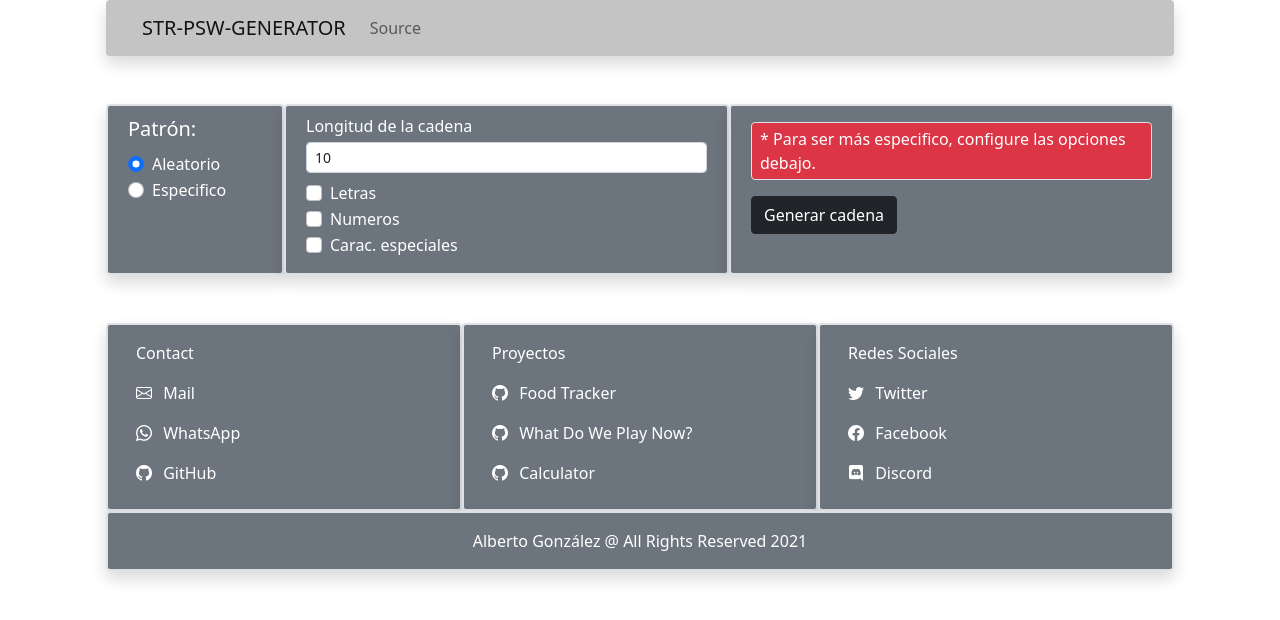
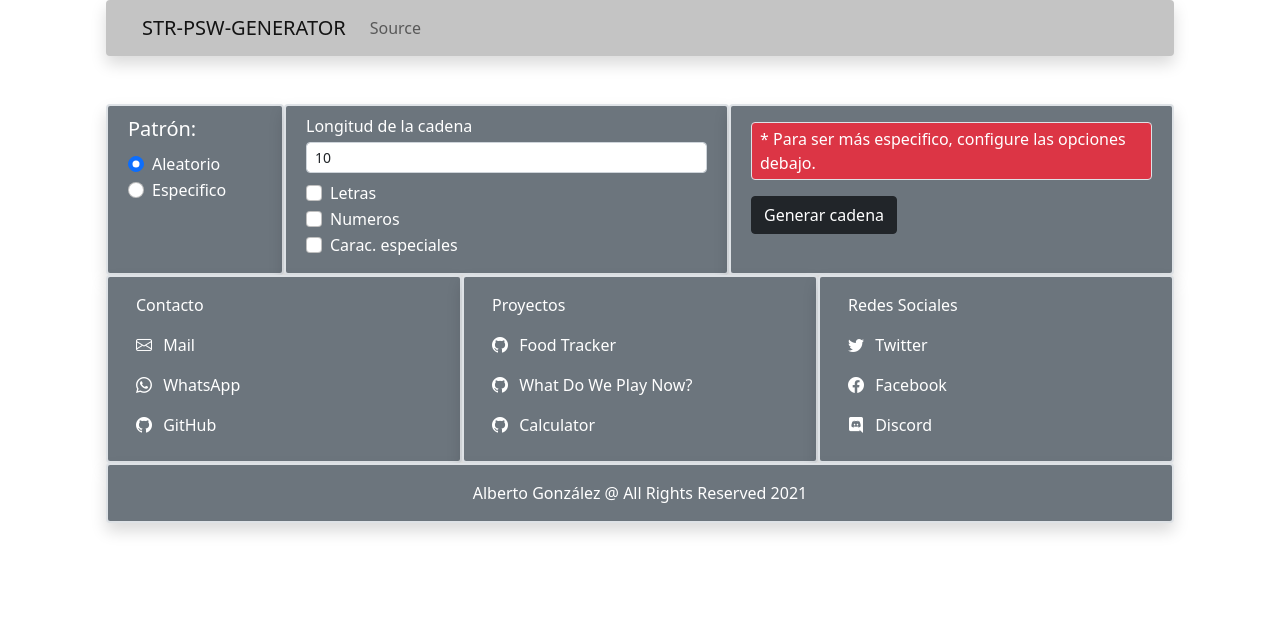
Before and after one commit to alsego41/String-PSW-Generator, a plain HTML site: page index.html in a window 1280 px wide. Drawn offline with nearby package versions, Linux system fonts and the light colour scheme.

Commit message:
Fixes visuales

```diff
--- a/index.html
+++ b/index.html
@@ -117,7 +117,7 @@
                     <div class="col-12 mt-2 border rounded bg-danger">
                         <p class="p-1 m-0">* Escriba una ’A’ o ‘a’ para letra mayuscula o minuscula.</p>
                     </div>
-                    <div class="col-12 mt-2 border rounded bg-secondary">
+                    <div class="col-12 mt-2 border rounded bg-danger">
                         <p class="m-0 p-1 d-inline-block align-middle">* Escriba un ‘1’ para números.</p>
                     </div>
                     <div class="col-12 mt-2 mb-2 border rounded bg-danger">
@@ -181,11 +181,11 @@
         </div>
 
         <!-- Footer -->
-        <footer class="container-lg row w-auto mx-auto mt-5">
+        <footer class="container-lg container-sm row w-auto m-auto">
             <!-- Contact -->
             <div class="col-lg-4 col-sm-12 bg-secondary border border-2 shadow rounded py-3 pt-2">
                 <nav class="nav flex-column">
-                    <p class="nav-link">Contact</p>
+                    <p class="nav-link">Contacto</p>
                     <a class="nav-link" target="_blank" href="#">
                         <i class="bi bi-envelope"></i>
                         Mail
--- a/main.css
+++ b/main.css
@@ -35,3 +35,7 @@
     color: black;
     transition: 1s;
 }
+
+.footer{
+    margin-bottom: 0;
+}
```
